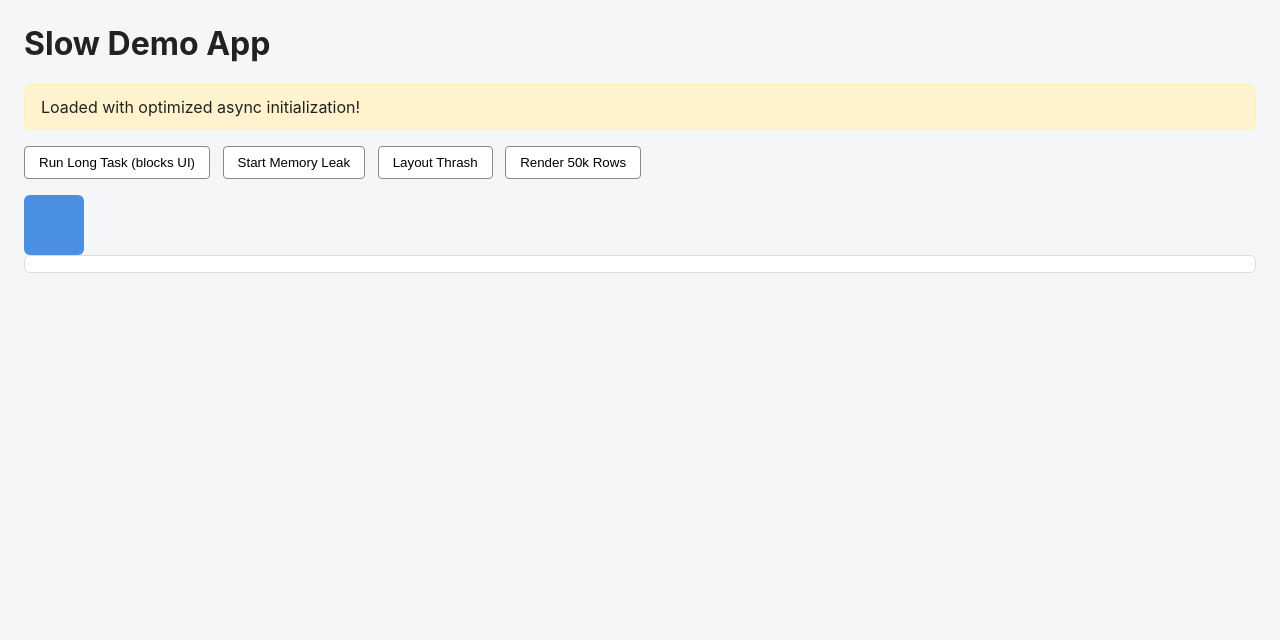
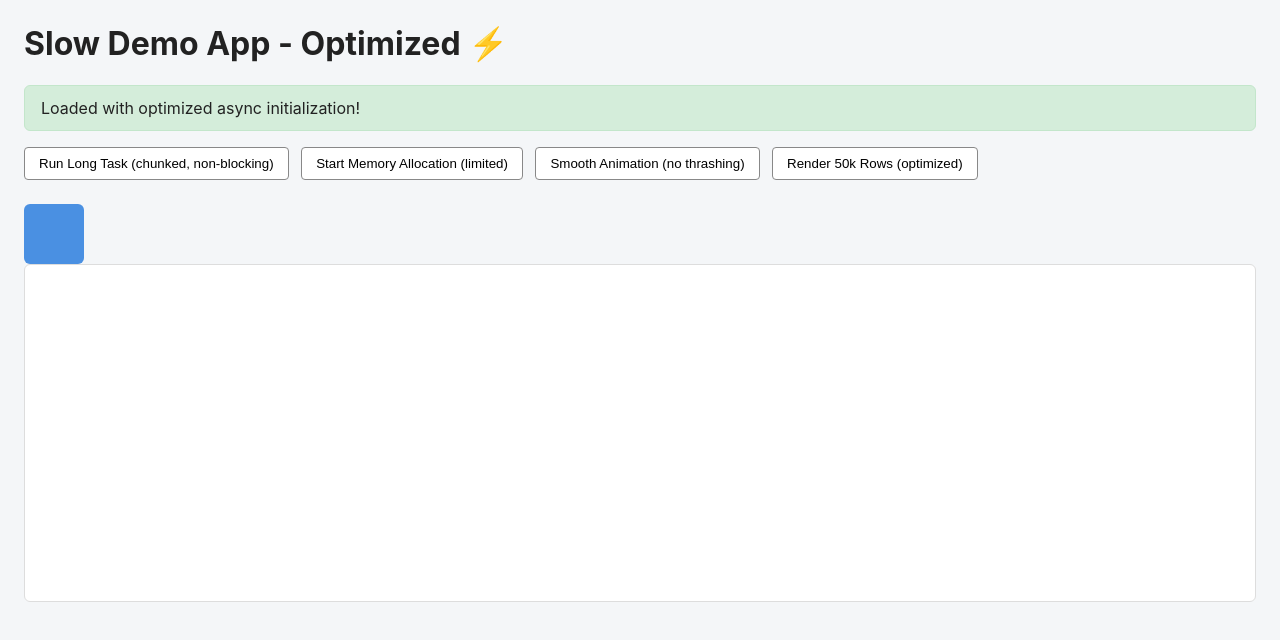
Before and after one commit to kksingheniiith/slow-demo-app, a website: page index.html in a window 1280 px wide. Drawn offline with Linux system fonts and the light colour scheme.

Commit message:
Performance Optimization: Fix Critical Core Web Vitals Issues (INP, LCP, CLS)

```diff
--- a/index.html
+++ b/index.html
@@ -3,7 +3,12 @@
 <head>
   <meta charset="UTF-8" />
   <meta name="viewport" content="width=device-width, initial-scale=1.0" />
-  <title>Slow Demo App</title>
+  <title>Slow Demo App - Optimized</title>
+
+  <!-- Preconnect to external origins for faster loading -->
+  <link rel="preconnect" href="https://fonts.googleapis.com" crossorigin>
+
+  <!-- Inline critical CSS for faster FCP -->
   <style>
     body {
       font-family: -apple-system, BlinkMacSystemFont, "Segoe UI", sans-serif;
@@ -12,25 +17,46 @@
       background: #f4f6f8;
       color: #222;
     }
-    h1 { margin-top: 0; }
+    h1 {
+      margin-top: 0;
+      /* Prevent CLS by reserving space */
+      min-height: 40px;
+    }
     #status {
       padding: 12px 16px;
-      background: #fff3cd;
-      border: 1px solid #ffeeba;
+      background: #d4edda;
+      border: 1px solid #c3e6cb;
       border-radius: 6px;
       margin-bottom: 16px;
+      /* Prevent CLS */
+      min-height: 20px;
     }
-    #app { display: none; }
-    .controls { margin-bottom: 16px; }
+    #app {
+      display: none;
+      /* Prevent CLS when showing */
+      min-height: 400px;
+    }
+    .controls {
+      margin-bottom: 16px;
+      /* Prevent CLS */
+      min-height: 40px;
+    }
     button {
       padding: 8px 14px;
       margin-right: 8px;
+      margin-bottom: 8px;
       border: 1px solid #888;
       background: #fff;
       border-radius: 4px;
       cursor: pointer;
+      /* Improve perceived performance */
+      transition: background-color 0.15s ease;
     }
     button:hover { background: #eee; }
+    button:disabled {
+      opacity: 0.6;
+      cursor: not-allowed;
+    }
     #list {
       max-height: 320px;
       overflow: auto;
@@ -38,12 +64,18 @@
       padding: 8px;
       border: 1px solid #ddd;
       border-radius: 6px;
+      /* Use GPU acceleration for scrolling */
+      will-change: scroll-position;
+      /* Prevent CLS */
+      min-height: 320px;
     }
     .row {
       padding: 6px 8px;
       border-bottom: 1px solid #eee;
       font-family: monospace;
       font-size: 13px;
+      /* Enable GPU compositing for better performance */
+      contain: layout style paint;
     }
     #box {
       width: 60px;
@@ -51,24 +83,38 @@
       background: #4a90e2;
       margin-top: 12px;
       border-radius: 6px;
+      /* Enable GPU acceleration */
+      will-change: transform;
+      /* Prevent CLS */
+      min-width: 60px;
+      min-height: 60px;
     }
   </style>
 </head>
 <body>
-  <h1>Slow Demo App</h1>
-  <div id="status">Loading… please wait ~10 seconds.</div>
+  <h1>Slow Demo App - Optimized ⚡</h1>
+  <div id="status">Loading…</div>
 
   <div id="app">
     <div class="controls">
-      <button id="btn-long-task">Run Long Task (blocks UI)</button>
-      <button id="btn-leak">Start Memory Leak</button>
-      <button id="btn-thrash">Layout Thrash</button>
-      <button id="btn-render-big">Render 50k Rows</button>
+      <button id="btn-long-task">Run Long Task (chunked, non-blocking)</button>
+      <button id="btn-leak">Start Memory Allocation (limited)</button>
+      <button id="btn-thrash">Smooth Animation (no thrashing)</button>
+      <button id="btn-render-big">Render 50k Rows (optimized)</button>
     </div>
     <div id="box"></div>
     <div id="list"></div>
   </div>
 
-  <script src="app.js"></script>
+  <!-- Defer non-critical JavaScript -->
+  <script src="app.js" defer></script>
+
+  <!-- Optionally add Web Vitals reporting -->
+  <script>
+    // Report Core Web Vitals to console (can be sent to New Relic)
+    if ('PerformanceObserver' in window) {
+      // This is handled in app.js
+    }
+  </script>
 </body>
 </html>
```
